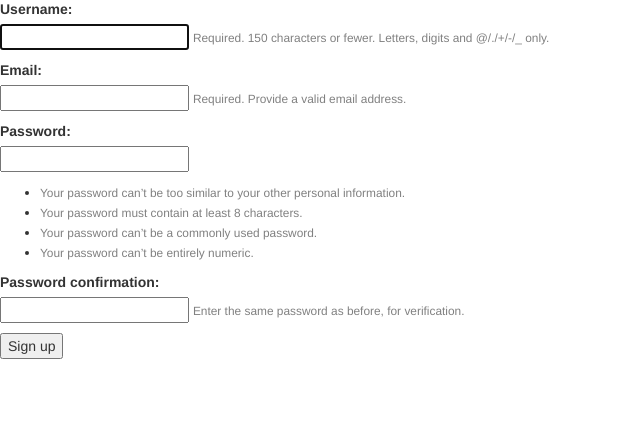
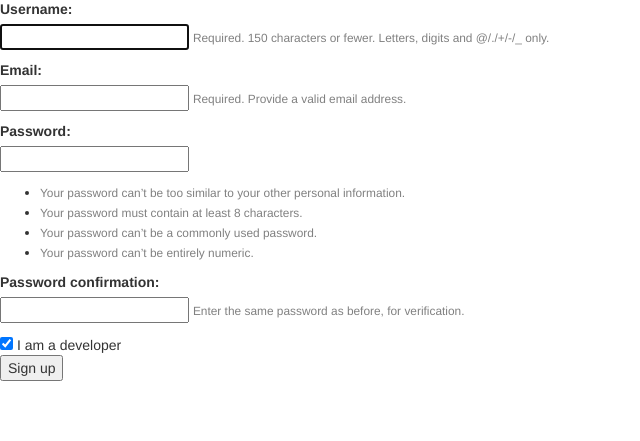
Before and after one commit to 3ICE/daak-store, a Django app: page /signup/ in a window 1280 px wide. Shown: the part 115-556 px from the top of the page, without its empty margins (0-640 px from the left). Run offline with Django 3.2, Linux system fonts and the light colour scheme; some libraries are stand-ins or nearby versions.

Commit message:
random deploy. ignore

```diff
--- a/hello/templates/signup.html
+++ b/hello/templates/signup.html
@@ -16,6 +16,7 @@
         {% endfor %}
       </p>
     {% endfor %}
+    <input type="checkbox" name="developer" value="developer" checked> I am a developer <br>
     <button type="submit">Sign up</button>
   </form>
 {% endblock %}
```
